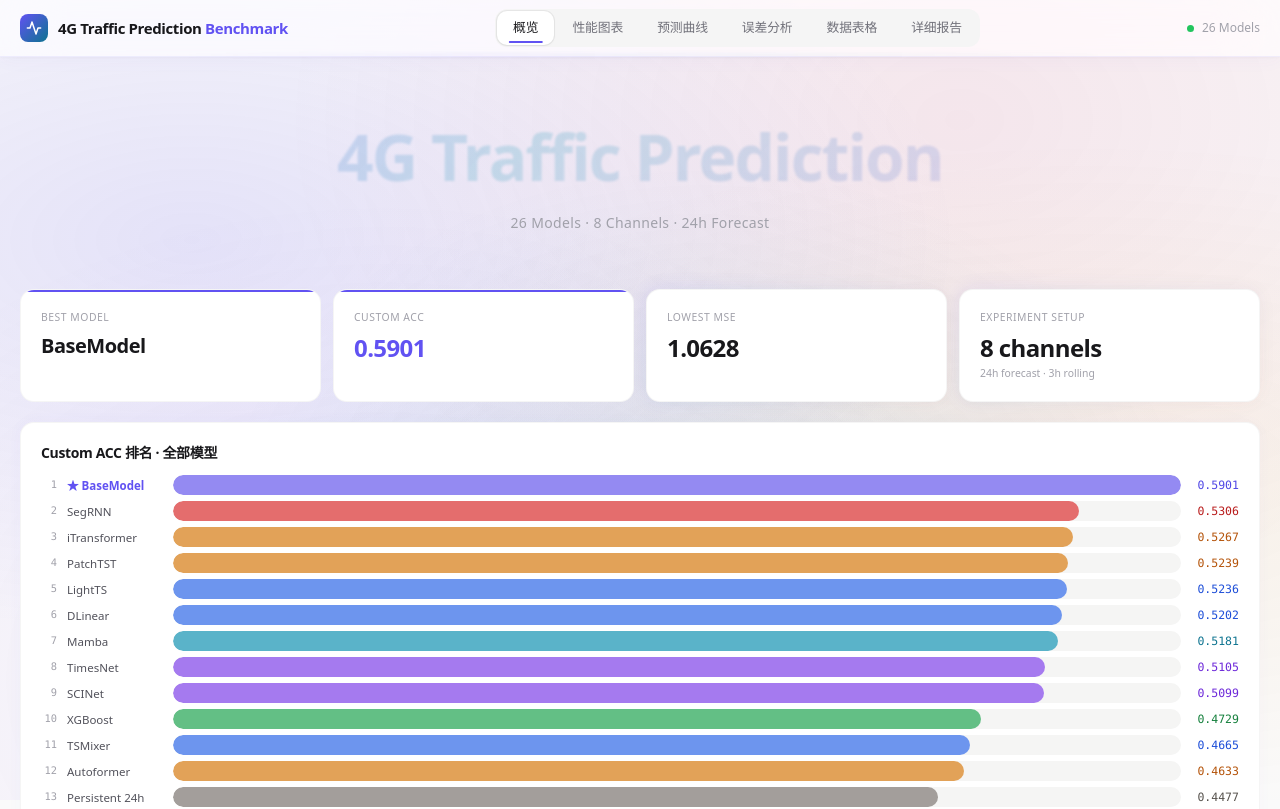
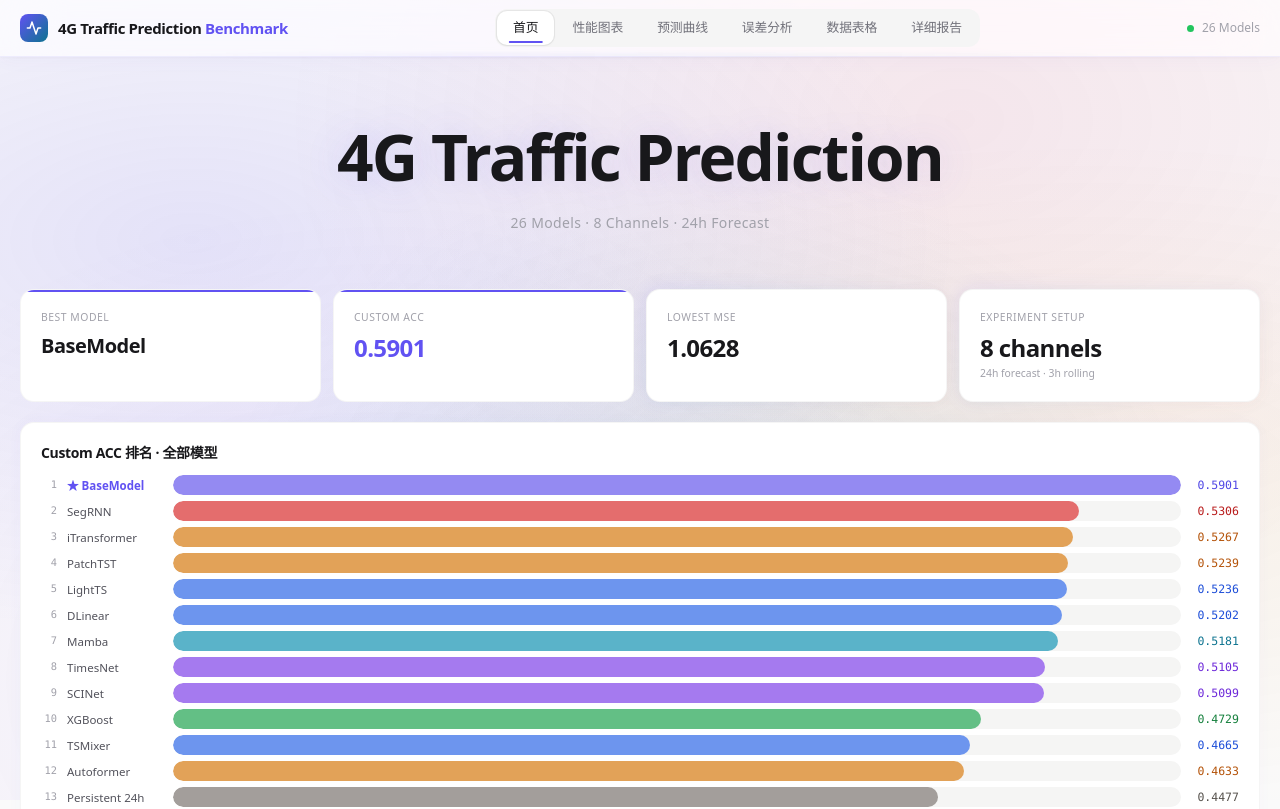
Before and after one commit to Ze-fan1/4G-Traffic-prediction-web, a React (Vite) app in the folder react-app/: page / in a window 1280 px wide. Shown: the top 809 px of the page. Built offline with nearby package versions, Linux system fonts and the light colour scheme.

Commit message:
清晰欢迎文字+滚动模糊+图表悬浮形状模糊+导航首页重命名

```diff
--- a/react-app/src/App.jsx
+++ b/react-app/src/App.jsx
@@ -1,4 +1,4 @@
-import { useState, useCallback } from 'react';
+import { useState, useCallback, useEffect, useRef } from 'react';
 import Header from './components/Header';
 import Loader from './components/Loader';
 import OverviewPage from './pages/OverviewPage';
@@ -20,6 +20,25 @@ const PAGES = {
 export default function App() {
   const [loading, setLoading] = useState(true);
   const [activeTab, setActiveTab] = useState('overview');
+  const mainRef = useRef(null);
+  const scrollTimer = useRef(null);
+
+  // 滚动模糊效果
+  useEffect(() => {
+    const handleScroll = () => {
+      if (!mainRef.current) return;
+      mainRef.current.classList.add('scroll-blur-active');
+      if (scrollTimer.current) clearTimeout(scrollTimer.current);
+      scrollTimer.current = setTimeout(() => {
+        if (mainRef.current) mainRef.current.classList.remove('scroll-blur-active');
+      }, 150);
+    };
+    window.addEventListener('scroll', handleScroll, { passive: true });
+    return () => {
+      window.removeEventListener('scroll', handleScroll);
+      if (scrollTimer.current) clearTimeout(scrollTimer.current);
+    };
+  }, []);
 
   const handleLoadDone = useCallback(() => setLoading(false), []);
   const PageComponent = PAGES[activeTab];
@@ -28,7 +47,11 @@ export default function App() {
     <>
       {loading && <Loader onDone={handleLoadDone} />}
       <Header activeTab={activeTab} onTabChange={setActiveTab} />
-      <main className="max-w-7xl mx-auto px-3 sm:px-5 pb-24" style={{ opacity: loading ? 0 : 1, transition: 'opacity 0.5s' }}>
+      <main
+        ref={mainRef}
+        className="scroll-blur-container max-w-7xl mx-auto px-3 sm:px-5 pb-24"
+        style={{ opacity: loading ? 0 : 1, transition: 'opacity 0.5s' }}
+      >
         <PageComponent key={activeTab} />
       </main>
     </>
--- a/react-app/src/components/Header.jsx
+++ b/react-app/src/components/Header.jsx
@@ -1,5 +1,5 @@
 const TABS = [
-  { id: 'overview', label: '概览' },
+  { id: 'overview', label: '首页' },
   { id: 'performance', label: '性能图表' },
   { id: 'curves', label: '预测曲线' },
   { id: 'errors', label: '误差分析' },
--- a/react-app/src/index.css
+++ b/react-app/src/index.css
@@ -117,24 +117,47 @@ select:hover {
   filter: blur(0.3px) brightness(1.015);
 }
 
-/* ═══ 欢迎模糊文字（轻模糊版） ═══ */
+/* ═══ 图表悬浮形状模糊 ═══ */
+.chart-box canvas, .chart-box-lg canvas {
+  transition: filter 0.5s cubic-bezier(0.16,1,0.3,1), transform 0.5s cubic-bezier(0.16,1,0.3,1);
+}
+.chart-box:hover canvas, .chart-box-lg:hover canvas {
+  filter: blur(0.4px) brightness(1.02);
+}
+
+/* ═══ 滚动模糊 ═══ */
+.scroll-blur-container {
+  transition: filter 0.15s ease-out;
+}
+.scroll-blur-active {
+  filter: blur(0.6px) brightness(0.98);
+}
+
+/* ═══ 导航标签统一悬浮 ═══ */
+nav .tab-btn {
+  transition: filter 0.4s cubic-bezier(0.34, 1.56, 0.64, 1),
+              color 0.3s ease, background 0.3s ease,
+              box-shadow 0.3s ease !important;
+}
+nav .tab-btn:hover {
+  filter: blur(0.3px) brightness(1.04);
+}
+
+/* ═══ 欢迎文字（清晰版） ═══ */
 .welcome-blur {
   font-size: clamp(2rem, 5vw, 4rem);
   font-weight: 800;
   letter-spacing: -0.03em;
-  background: linear-gradient(135deg, rgba(97,82,242,0.22) 0%, rgba(8,145,178,0.18) 40%, rgba(124,58,237,0.15) 100%);
-  -webkit-background-clip: text;
-  background-clip: text;
-  -webkit-text-fill-color: transparent;
-  filter: blur(0.8px);
-  animation: welcomeUnblur 2.5s cubic-bezier(0.16,1,0.3,1) forwards;
+  color: #18181B;
+  text-shadow: 0 0 40px rgba(97,82,242,0.15), 0 0 80px rgba(8,145,178,0.08);
+  animation: welcomeUnblur 2s cubic-bezier(0.16,1,0.3,1) forwards;
   user-select: none;
   pointer-events: none;
 }
 @keyframes welcomeUnblur {
-  0% { filter: blur(6px); opacity: 0; transform: translateY(-16px) scale(0.96); }
-  70% { filter: blur(0.3px); opacity: 0.9; }
-  100% { filter: blur(0.8px); opacity: 1; transform: translateY(0) scale(1); }
+  0% { filter: blur(4px); opacity: 0; transform: translateY(-12px); }
+  70% { filter: blur(0px); opacity: 0.9; }
+  100% { filter: blur(0px); opacity: 1; transform: translateY(0); }
 }
 
 /* ═══ 粘稠导航 ═══ */
```
Also changed, not shown: 5 other files (tests, documents, lock files or other folders).
